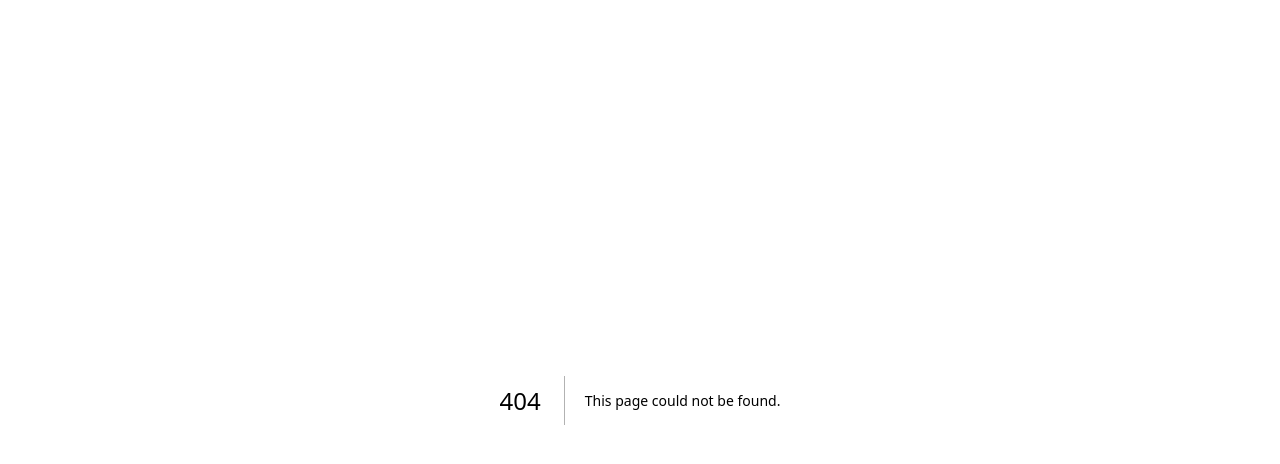
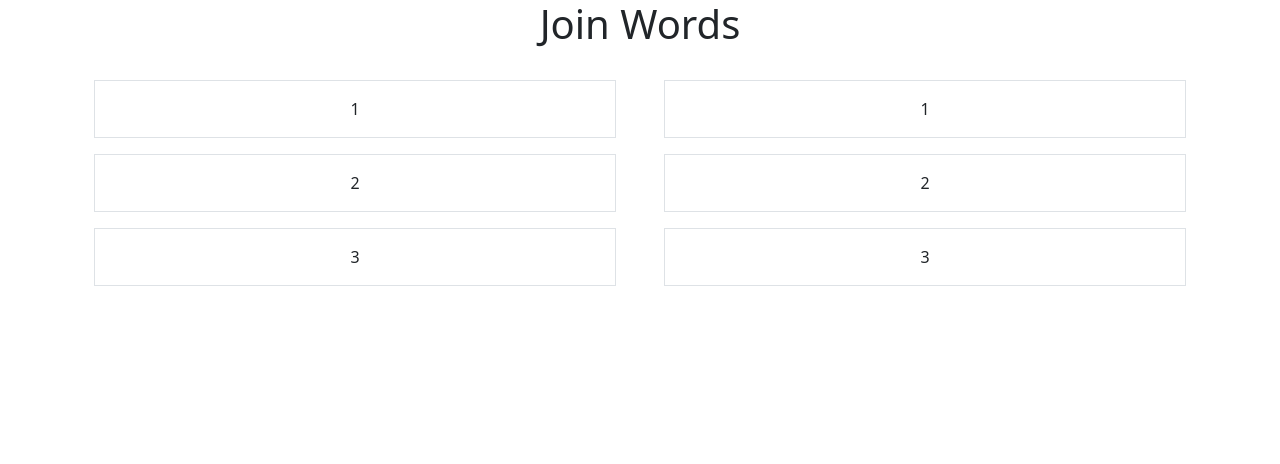
Before and after one commit to aloon/russian, a Next.js app: page /join-words in a window 1280 px wide. Before the commit this address had no page. Shown: the top 464 px of the page. Built offline with nearby package versions, Linux system fonts and the light colour scheme.

Commit message:
page join words

```diff
--- /dev/null
+++ b/pages/join-words.js
@@ -0,0 +1,82 @@
+// https://es.reactjs.org/tutorial/tutorial.html
+
+import React from 'react';
+
+const Status = {
+    Unchecked: 0,
+    Pre: 1,
+    Ok: 2,
+    Ko: 3
+}
+
+const game = [
+    [{ "id": 1, "word": "1" }, { "id": 2, "word": "2" }, { "id": 3, "word": "3" }],
+    [{ "id": 1, "word": "a" }, { "id": 2, "word": "b" }, { "id": 3, "word": "c" }]
+];
+
+function Title(props) {
+    return (<>
+        <h1 className="text-center">{props.value}</h1><br />
+    </>);
+}
+
+class WordElement extends React.Component {
+    constructor(props) {
+        super(props);
+        this.state = {
+            status: Status.Unchecked,
+            element: props.word
+        };
+    }
+
+    render() {
+        const clazz = "bg-light";
+        return (<>
+            <div className="p-3 {clazz} border" onClick={() => this.props.onClick()}>
+                {this.state.element.word}
+            </div>
+        </>);
+    }
+}
+
+class Game extends React.Component {
+    constructor(props) {
+        super(props);
+        this.state = {
+            status: game.map((e) => e.map((e) => Status.Unchecked))
+        };
+    }
+
+    handleClick(col, id) {
+        // this.s
+    }
+
+    render() {
+        return (<>
+            <div className="container px-4 text-center" key={"container"}>
+                <div className="row gx-5" key={"container2"}>
+                    {[0, 1].map((col) =>
+                        <div className="d-grid gap-3 col" key={"c" + col}>
+                            {game[0].map((item) =>
+                                <WordElement word={item} key={"w"+item.id} onClick={() => this.handleClick(col, item.id)} />
+                            )}
+                        </div>
+                    )}
+                </div>
+            </div>
+        </>);
+    }
+}
+
+export default function JoinWords() {
+    return (
+        <div>
+            <main>
+                <Title value={"Join Words"} />
+                <Game />
+            </main>
+            <footer>
+            </footer>
+        </div>
+    )
+}
```
Also changed, not shown: pages/index.js (+56 -3 lines).
